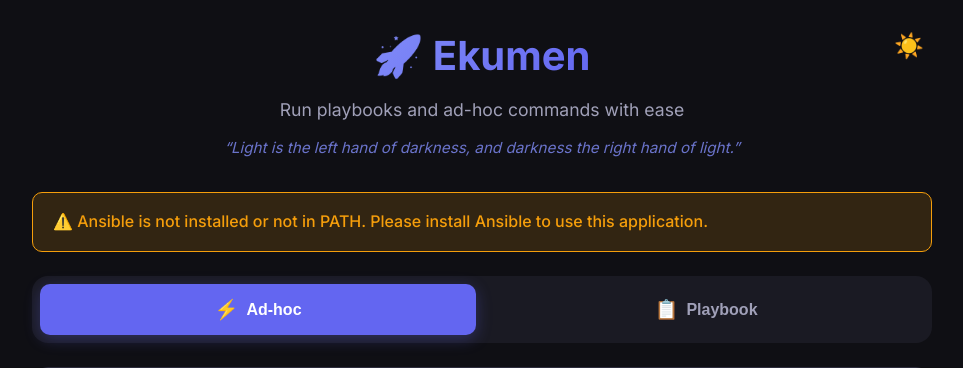
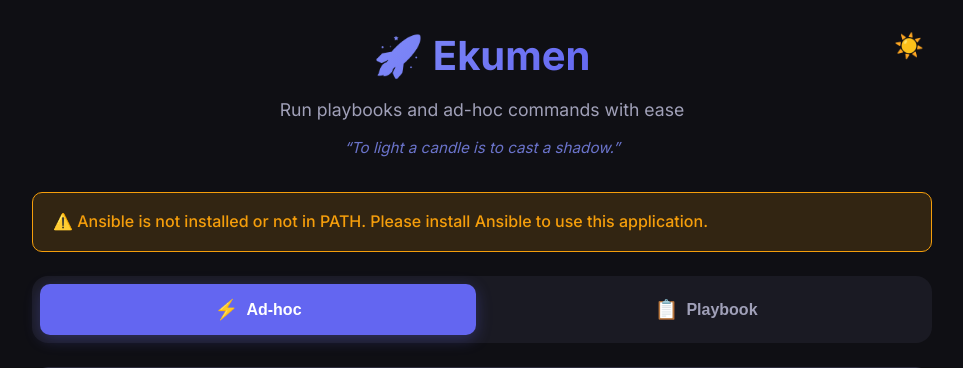
Before and after one commit to aydinguven/ekumen, a Flask app: page / in a window 1280 px wide. Shown: the top 368 px of the page, without its empty margins (158-1121 px from the left). Run offline with Flask 2, Linux system fonts and the light colour scheme.

Commit message:
content: update header quote

```diff
--- a/templates/index.html
+++ b/templates/index.html
@@ -14,7 +14,7 @@
         <header>
             <h1>🚀 Ekumen</h1>
             <p class="subtitle">Run playbooks and ad-hoc commands with ease</p>
-            <p class="quote">“Light is the left hand of darkness, and darkness the right hand of light.”</p>
+            <p class="quote">“To light a candle is to cast a shadow.”</p>
             <button id="theme-toggle" class="theme-toggle" onclick="toggleTheme()" title="Toggle Light Mode">☀️</button>
         </header>
 
```
